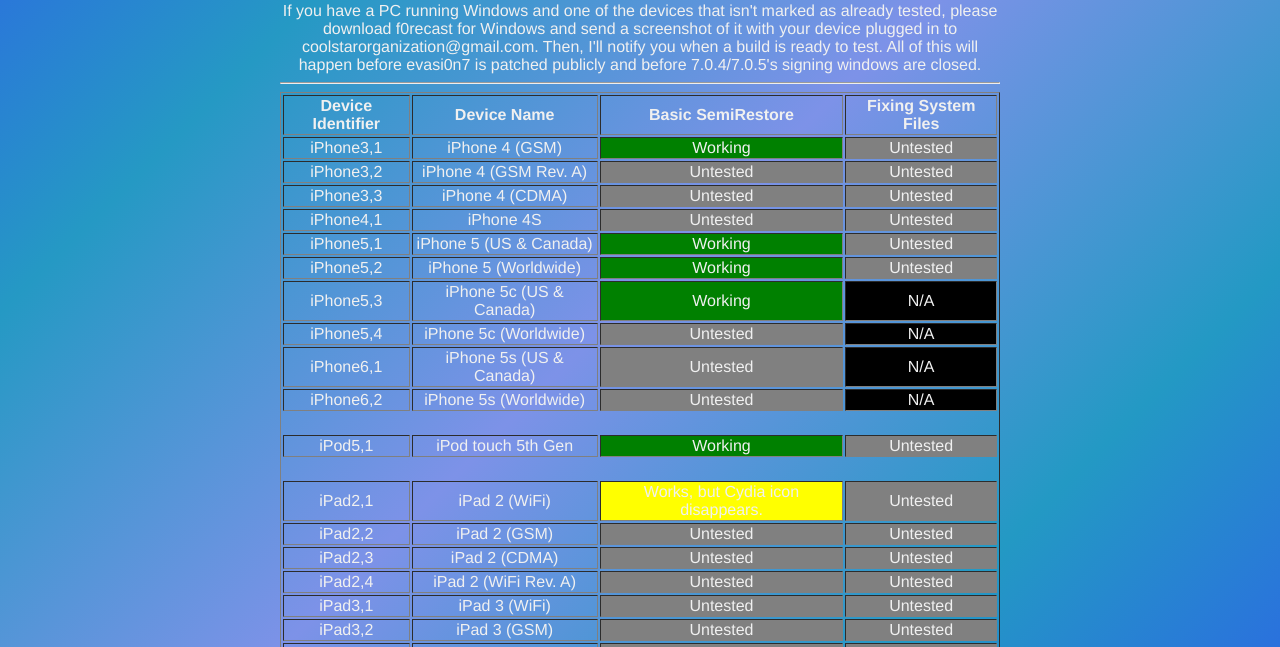
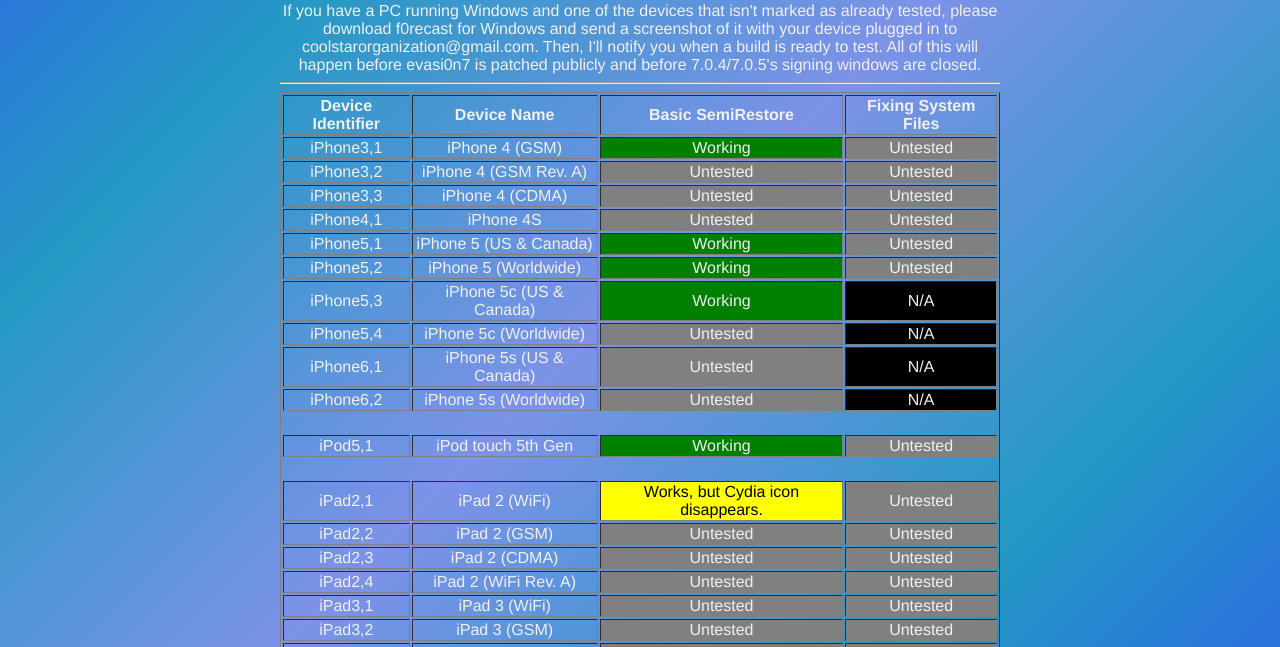
Before and after one commit to coolstar/semi-restore.com, a plain HTML site: page testing.html in a window 1280 px wide. Shown: the part 305-952 px from the top of the page. Drawn offline with Linux system fonts and the light colour scheme.

Commit message:
White on yellow probably isn't a good idea.

```diff
--- a/testing.html
+++ b/testing.html
@@ -141,7 +141,7 @@ filter: progid:DXImageTransform.Microsoft.gradient( startColorstr='#d1d1d1', end
 				<tr style="height: 20px;"></tr>
 				<tr><td>iPod5,1</td><td>iPod touch 5th Gen</td><td style="background-color: green;">Working</td><td style="background-color: gray;">Untested</td></tr>
 				<tr style="height: 20px;"></tr>
-				<tr><td>iPad2,1</td><td>iPad 2 (WiFi)</td><td style="background-color: yellow;">Works, but Cydia icon disappears.</td><td style="background-color: gray;">Untested</td></tr>
+				<tr><td>iPad2,1</td><td>iPad 2 (WiFi)</td><td style="background-color: yellow;color: black;">Works, but Cydia icon disappears.</td><td style="background-color: gray;">Untested</td></tr>
 				<tr><td>iPad2,2</td><td>iPad 2 (GSM)</td><td style="background-color: gray;">Untested</td><td style="background-color: gray;">Untested</td></tr>
 				<tr><td>iPad2,3</td><td>iPad 2 (CDMA)</td><td style="background-color: gray;">Untested</td><td style="background-color: gray;">Untested</td></tr>
 				<tr><td>iPad2,4</td><td>iPad 2 (WiFi Rev. A)</td><td style="background-color: gray;">Untested</td><td style="background-color: gray;">Untested</td></tr>
```
